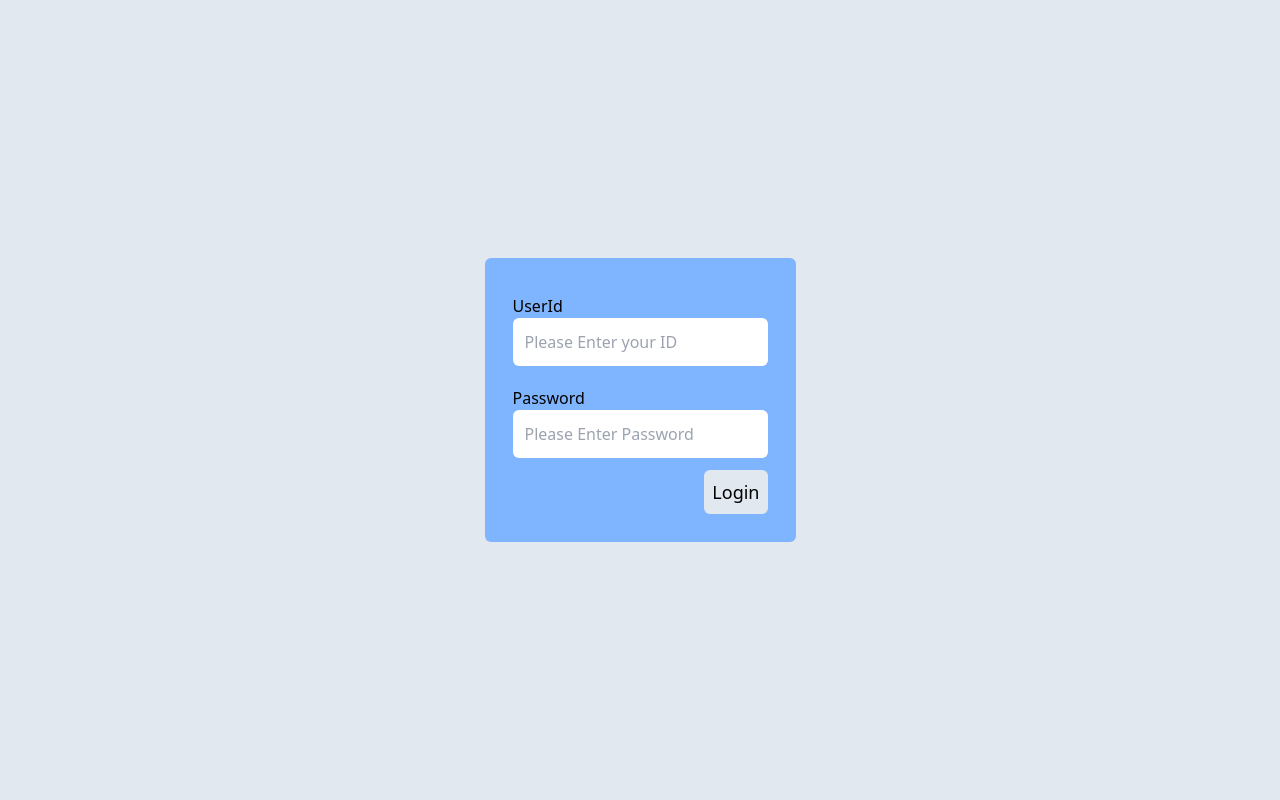
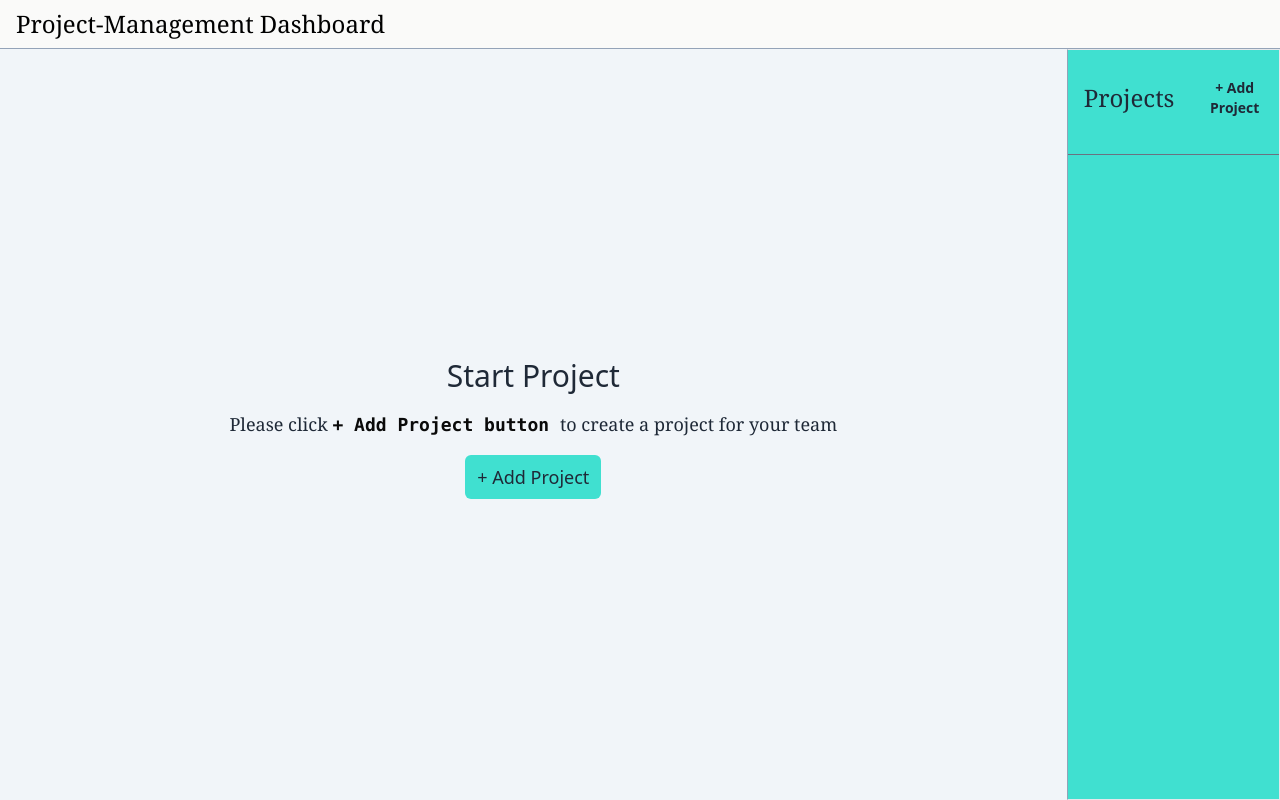
Before and after one commit to maneesh-settipeta/Project-Management-App, a React (Vite) app: page / in a window 1280 px wide. Built offline with nearby package versions, Linux system fonts and the light colour scheme.

Commit message:
updated login page

```diff
--- a/src/App.jsx
+++ b/src/App.jsx
@@ -16,7 +16,7 @@ function App() {
   return (
     <ProjectContext>
       <main className="h-screen flex flex-col">
-        {isUserLoggedIn ? (
+        {/* {isUserLoggedIn ? ( */}
         <>
           <div>
             <Header />
@@ -26,9 +26,9 @@ function App() {
             <SideBarRight />
           </div>
         </>
-        ) : (
-          <LoginPage />
-        )}
+        {/* // ) : (
+        //   <LoginPage />
+        // )} */}
       </main>
     </ProjectContext>
   );
--- a/src/Store/Store-Projects-Data.jsx
+++ b/src/Store/Store-Projects-Data.jsx
@@ -35,19 +35,21 @@ export default function ProjectContext({ children }) {
   function updateProjectState(status, id = null) {
     console.log(status, id, "coming");
     setProjectState((prevState) => {
-      let updatedProjects = prevState.projects;
-      if (status === "delete" && id) {
-        console.log(status, id, "if loop");
-        updatedProjects = updatedProjects.filter(
+      if (status == "delete" && id) {
+        const updatedProjects = prevState.projects.filter(
           (project) => project.id !== id
         );
-        status = undefined;
+        return {
+          ...prevState,
+          projects: updatedProjects,
+          projectStateStatus: undefined,
+        };
+      } else {
+        return {
+          ...prevState,
+          projectStateStatus: status,
+        };
       }
-      return {
-        ...prevState,
-        projects: updatedProjects,
-        projectStateStatus: status,
-      };
     });
   }
 
```
Lines whose indentation alone changed are shown as unchanged.
